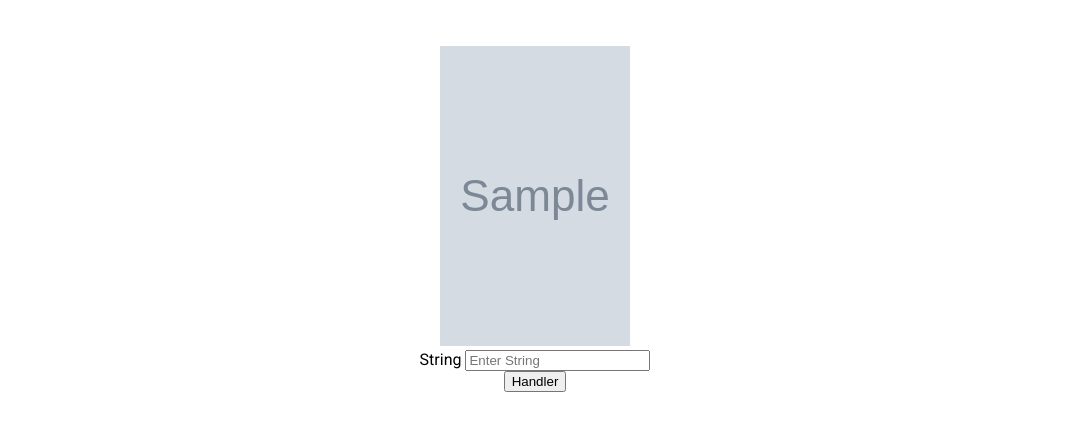
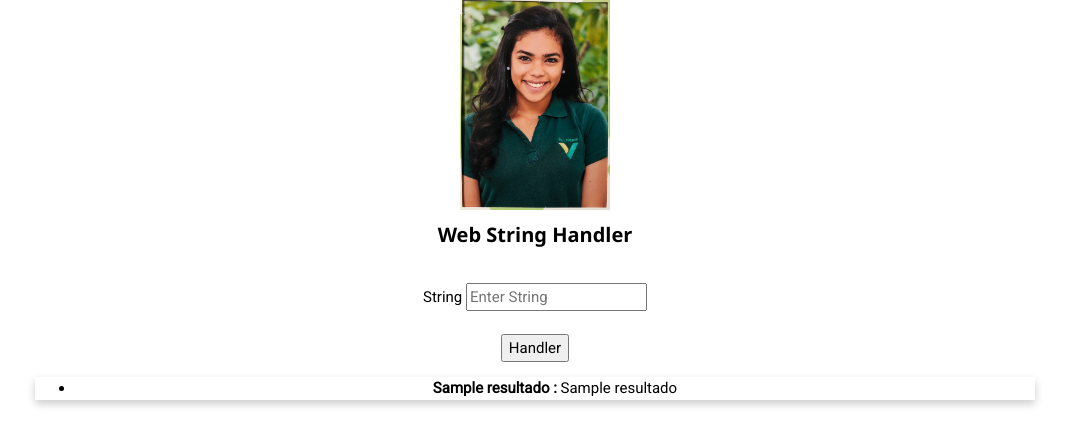
Before and after one commit to marcelamelgar/Parcial-II, a Flask app: template templates/handler.html in a window 1280 px wide. Shown: the top 446 px of the page, without its empty margins (105-1174 px from the left). Run offline with Flask 2, Linux system fonts and the light colour scheme; the template is opened without the code that fills it: most values are stand-ins (such as "Sample title", 1, 10 or a date in 2020); grey boxes marked "Sample" are stand-in pictures.

Commit message:
finalizado

```diff
--- a/templates/handler.html
+++ b/templates/handler.html
@@ -1,50 +1,63 @@
 <!DOCTYPE html>
 <html lang = "eng">
-<title>Marcela's LinkedTree</title>
+<title>Web String Handler</title>
 
 <meta charset="UTF-8">
 <meta name="viewport" content="width=device-width, initial-scale=1.0">
 <link rel='stylesheet' href='https://fonts.googleapis.com/css?family=Roboto'>
+<link rel="stylesheet" href="https://www.w3schools.com/w3css/4/w3.css">
+
+
+<header class="w3-display-container w3-content w3-center" style="max-width:1500px">
+  <img class="w3-image" src="/static/avatar.png" alt="Me" width="150" height="60">
+ </header>
+
 
 <style>
     html, body {font-family: "Roboto", sans-serif}
 
-    .pill-nav a {
-        display: inline-block;
-        color: white;
-        text-align: center;
-        padding: 14px;
-        text-decoration: none;
-        font-size: 17px;
-        width: 400px;
-        border: 5px;
+    .card {
+      box-shadow: 0 4px 8px 0 rgba(0,0,0,0.2);
+      transition: 0.3s;
     }
 
-    .pill-nav a:hover {
-        background-color:#9966ff ;
-        color: white;
-    }
+  .card:hover {
+    box-shadow: 0 8px 16px 0 rgba(0,0,0,0.2);
+  }
 
-    img{
-        border: 200%;
-        margin-top: 3%;
-        width: 100px;
-        height: 300px;
-    }
+  .container {
+    padding: 2px 16px;
+  }
+</style>
 
-
-</style>
 
 <body style = "background-color: white">
     <center>
-    <img src = "{{picture}}" style="width:15%" alt="Avatar"><br>
-    <form>
-        <div class="form-group">
+      <h4><b>Web String Handler</b></h4>
+    <form method= "POST" action = "">
+        <div class="form-group"><br>
           <label for="exampleInputEmail1">String</label>
-          <input type="text" class="form-control" name = "String"  placeholder="Enter String">
+          <input type="text" class="form-control" name = "String"  placeholder="Enter String"><br>
         </div>
-        <button type="submit" class="btn btn-primary">Handler</button>
+        <br><button type="submit" class="btn btn-primary">Handler</button>
       </form>
     </center>
-  </body>
+</body>
+
+<header>
+  <center>
+    <div class="card"  style="max-width:1000px">
+        <p>
+          <ul class = "list-group">
+          {% for k, v in resultado.items() %}
+            <li class = "list-group-item">
+              <b>{{k}} : </b> {{v}}
+            </li>
+          {% endfor %}
+          </ul>
+        </p>
+      </div>
+    </div>
+  </center>
+</header>
   </html>
```
